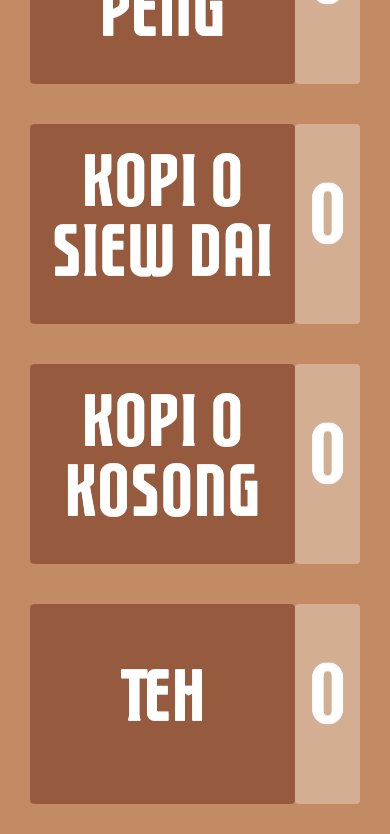
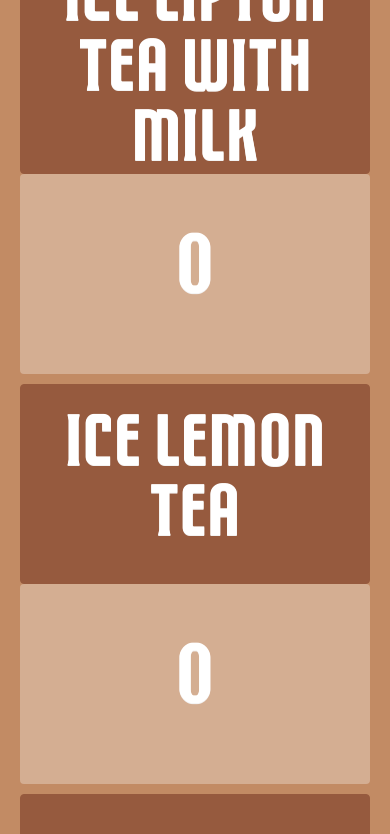
Before and after one commit to itsnhduc/orderdrinks, a plain HTML site: page index.html in a window 390 px wide. Shown: the part 1166-2000 px from the top of the page. Drawn offline with Linux system fonts and the light colour scheme.

Commit message:
Add more drinks & redesign cells

```diff
--- a/drinks.js
+++ b/drinks.js
@@ -1,19 +1,49 @@
 drinks = [
-	{name: 'Kopi'},
-	{name: 'Kopi C'},
-	{name: 'Kopi O'},
-	{name: 'Kopi Peng'},
-	{name: 'Kopi O Siew Dai'},
-	{name: 'Kopi O Kosong'},
-	{name: 'Teh'},
-	{name: 'Teh C'},
-	{name: 'Teh O'},
-	{name: 'Teh Peng'},
-	{name: 'Teh O Siew Dai'},
-	{name: 'Teh O Kosong'},
-	{name: 'Coke'},
-	{name: 'Coke Light'},
-	{name: 'Coke Zero'},
-	{name: 'Ice Lemon Tea'},
-	{name: 'Barley'},
+	{name: 'ICE WHITE COFFEE', category: 'Cold Beverage'},
+	{name: 'ICE LIPTON TEA', category: 'Cold Beverage'},
+	{name: 'ICE LIPTON TEA WITH MILK', category: 'Cold Beverage', category: 'Cold Beverage'},
+	{name: 'ICE LEMON TEA', category: 'Cold Beverage'},
+	{name: 'ICE MILO', category: 'Cold Beverage'},
+	{name: 'JUMBO MILO DINOSAUR', category: 'Cold Beverage'},
+	{name: 'BLENDED ICE LIME JUICE', category: 'Cold Beverage'},
+	{name: 'BLENDED ICE LIME JUICE W/ SOUR PLUM', category: 'Cold Beverage'},
+	{name: 'SJORA MANGO', category: 'Cold Beverage'},
+	{name: 'FRESH COCONUT JUICE', category: 'Cold Beverage'},
+	{name: 'ROSE SYRUP', category: 'Cold Beverage'},
+	{name: 'ROSE SYRUP W/ LIME', category: 'Cold Beverage'},
+	{name: 'ROSE BANDUNG', category: 'Cold Beverage'},
+	{name: 'ICE HONEY LEMON', category: 'Cold Beverage'},
+	{name: 'COKE FLOAT (VANILLA)', category: 'Cold Beverage'},
+	{name: 'COKE', category: 'Cold Beverage'},
+	{name: 'COKE ZERO', category: 'Cold Beverage'},
+	{name: 'SPRITE', category: 'Cold Beverage'},
+	{name: 'AQUARIUS ISOTONIC', category: 'Cold Beverage'},
+	{name: 'SOYA BEAN', category: 'Cold Beverage'},
+	{name: 'CHRYSANTHEMUM', category: 'Cold Beverage'},
+	{name: 'H&E GREEN TEA', category: 'Cold Beverage'},
+	{name: 'RIBENNA (PACKET)', category: 'Cold Beverage'},
+	{name: 'MINERAL WATER', category: 'Cold Beverage'},
+	{name: 'COLD ICE WATER', category: 'Cold Beverage'},
+	{name: 'FRUIT PUNCH', category: 'Cold Beverage'},
+	{name: 'BLUE OCEAN', category: 'Mocktail'},
+	{name: 'PEACH COOLER', category: 'Mocktail'},
+	{name: 'VIRGIN MOJITO', category: 'Mocktail'},
+	{name: 'GREEN FOREST', category: 'Mocktail'},
+	{name: 'NESCAFE BLACK COFFEE', category: 'Hot Beverage'},
+	{name: 'NESCAFE COFFEE (CONDENSED MILK)', category: 'Hot Beverage'},
+	{name: 'NESCAFE COFFEE (EVAPORATED MILK)', category: 'Hot Beverage'},
+	{name: 'NESCAFE WHITE COFFEE', category: 'Hot Beverage'},
+	{name: 'CAPPUCCINO', category: 'Hot Beverage'},
+	{name: 'MOCHA', category: 'Hot Beverage'},
+	{name: 'TEH TARIK', category: 'Hot Beverage'},
+	{name: 'LIPTON TEA', category: 'Hot Beverage'},
+	{name: 'LIPTON TEA (CONDENSED MILK)', category: 'Hot Beverage'},
+	{name: 'LIPTON TEA (EVAPORATED MILK)', category: 'Hot Beverage'},
+	{name: 'LIPTON TEA W/ LEMON', category: 'Hot Beverage'},
+	{name: 'MILO', category: 'Hot Beverage'},
+	{name: 'CHRYSANTHEMUM', category: 'Hot Beverage'},
+	{name: 'CHINESE TEA', category: 'Hot Beverage'},
+	{name: 'HONEY LEMON', category: 'Hot Beverage'},
+	{name: 'WARM WATER', category: 'Hot Beverage'},
+	{name: 'HOT WATER', category: 'Hot Beverage'}
 ];
--- a/index.html
+++ b/index.html
@@ -53,10 +53,10 @@
   <script src="orderdrink.js"></script>
 
   <script type="text/template" id="drink-template">
-    <div class="col-sm-6 col-md-6 col-lg-6 cell animated faster pulse">
-      <div class="row">
-        <div class="btn metro btn-sq-lg plus"><%- name%></div>
-        <div class="btn btn-sq minus"><%- num%></div>
+    <div class="col-sm-12 col-md-12 col-lg-6 animated faster pulse">
+      <div class="row cell">
+        <div class="col-sm-11 col-md-11 col-lg-11 btn metro btn-sq-lg plus text-center-container"><%- name%></div>
+        <div class="col-sm-1 col-md-1 col-lg-1 btn btn-sq minus text-center-container"><%- num%></div>
       </div>
     </div>
   </script>
--- a/orderdrink.css
+++ b/orderdrink.css
@@ -45,27 +45,18 @@
     font-size: 70px;
     color: white;
     line-height: 1;
-    display: table-cell;
-    vertical-align: middle;
     height: 200px;
-    padding: 10px;
-    width: 90%;
+    padding: 15px;
 }
 
 .minus,
 .minus:hover,
 .minus:focus {
     background-color: rgba(255, 255, 255, 0.3);
-    display: table-cell;
-    vertical-align: middle;
     font-family: "STRATEGYCIDE", Arial, Helvetica, sans-serif;
     font-size: 80px;
-    width: 10%;
+    height: 200px;
     color: white;
-}
-
-.cell {
-    padding: 20px 60px;
 }
 
 .ok,
@@ -102,3 +93,15 @@
     color: #ddd;
     float: right;
 }
+
+.cell {
+    margin: 10px 20px;
+}
+
+.text-center-container
+{
+    display: flex;
+    align-content: center;
+    flex-direction: column;
+    justify-content: center;
+}
--- a/orderdrink.js
+++ b/orderdrink.js
@@ -5,7 +5,8 @@ $(function(){
   var Drink = Backbone.Model.extend({
     defaults: function() {
       return {
-        name: "empty",
+        name: "(empty)",
+        category: "Misc",
         num: 0
       };
     },
@@ -37,8 +38,8 @@ $(function(){
   var DrinkView = Backbone.View.extend({
   	template: _.template($('#drink-template').html()),
 	  events: {
-      "click .plus" : "order",
-      "click .minus" : "minus",
+      "tap .plus" : "order",
+      "tap .minus" : "minus",
       "taphold .plus" : "rename"
     },
     initialize: function() {
@@ -73,7 +74,7 @@ $(function(){
   var AppView = Backbone.View.extend({
   	el: $("#order-drink-app"),
     events: {
-      "click .toggle-view" : "toggleView"
+      "tap .toggle-view" : "toggleView"
     },
     toggleView: function() {
       var dl = this.$('#drink-list');
```
